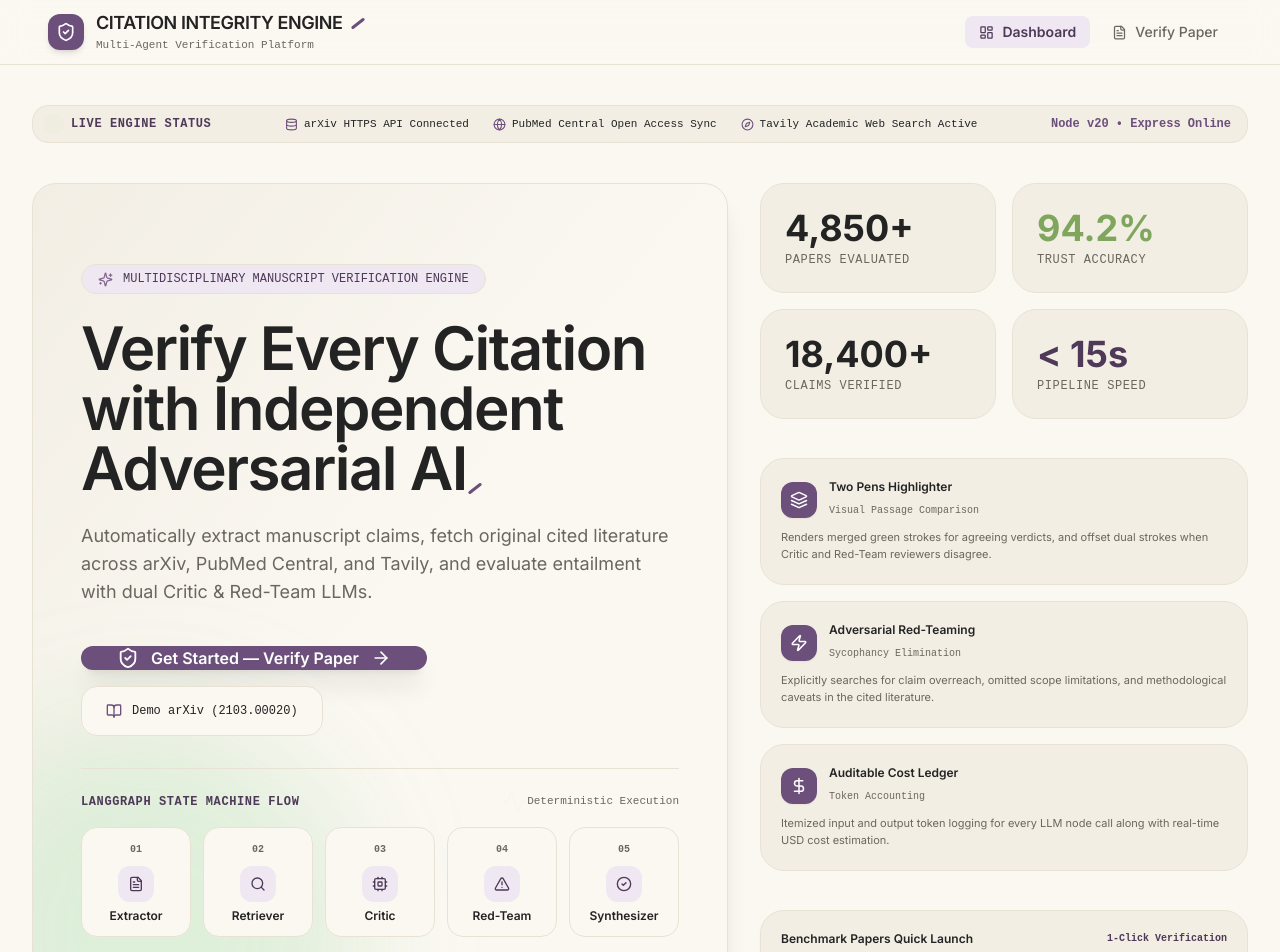
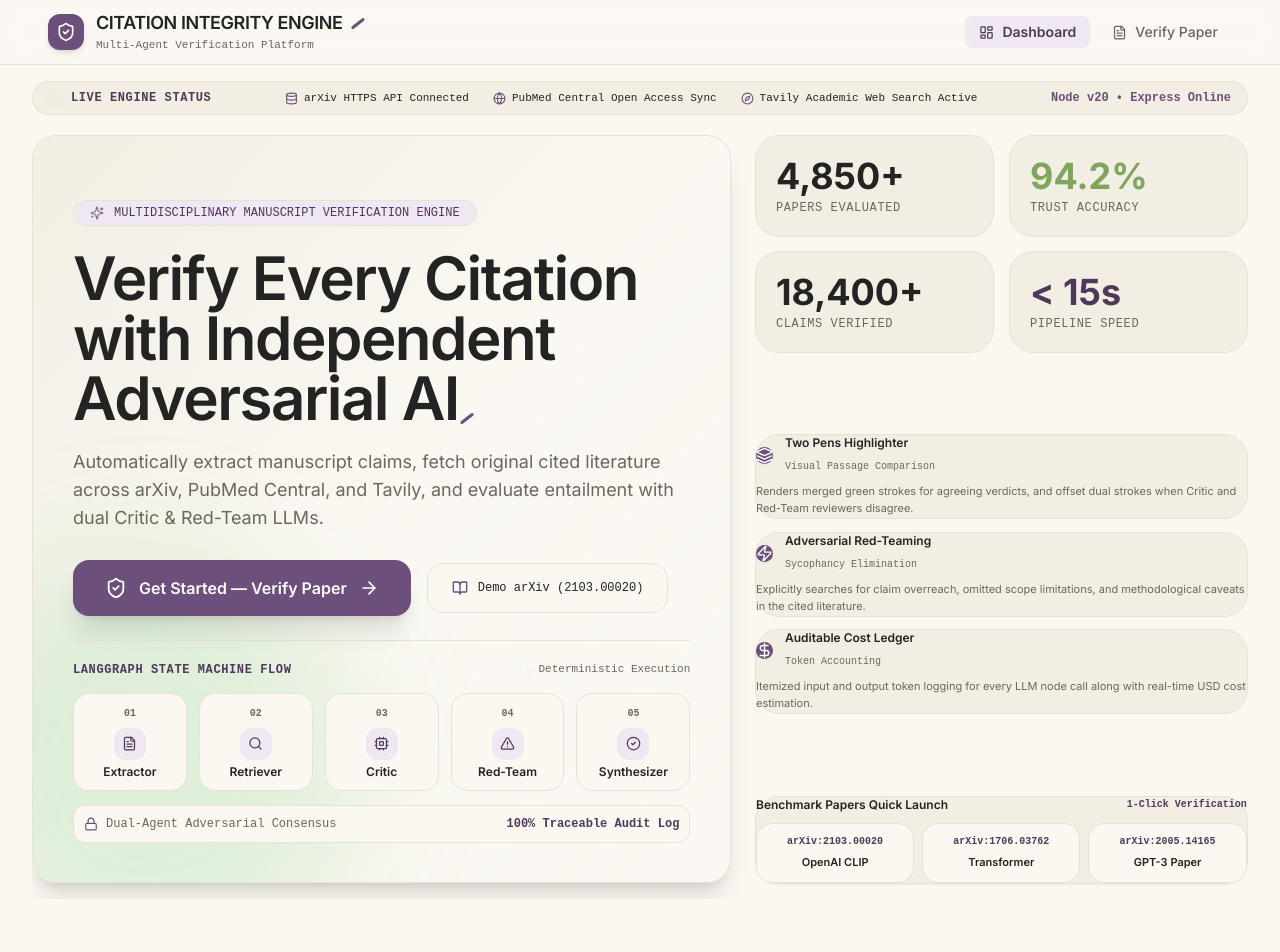
Before and after one commit to KanishJebaMathewM/Citation-Integrity-Engine, a React (Vite) app: page / in a window 1280 px wide. Shown: the top 952 px of the page. Built offline with nearby package versions, Linux system fonts and the light colour scheme.

Commit message:
fix: remove top empty space above Onboarding Dashboard cards

```diff
--- a/src/components/cie/Layout.tsx
+++ b/src/components/cie/Layout.tsx
@@ -12,8 +12,8 @@ export function ManuscriptLayout({
 }) {
   return (
     <div
-      className={`mx-auto flex w-full flex-col gap-10 px-4 sm:px-6 md:px-8 pb-28 pt-8 md:flex-row md:items-start md:gap-12 md:pb-16 ${
-        fullWidth ? "max-w-full px-4 sm:px-8 md:px-12" : "max-w-[1160px]"
+      className={`mx-auto flex w-full flex-col gap-6 px-4 sm:px-6 md:px-8 pb-28 md:flex-row md:items-start md:gap-12 md:pb-16 ${
+        fullWidth ? "max-w-full px-4 sm:px-8 md:px-12 pt-3 md:pt-4" : "max-w-[1160px] pt-8"
       }`}
     >
       <div className="min-w-0 flex-1 w-full">
--- a/src/screens/DashboardScreen.tsx
+++ b/src/screens/DashboardScreen.tsx
@@ -19,11 +19,11 @@ export default function DashboardScreen({ onGetStarted, onQuickStartArxiv }: Das
 
   return (
     <ManuscriptLayout fullWidth={true}>
-      <div className="py-2 space-y-10 overflow-hidden w-full">
+      <div className="pt-0 pb-4 space-y-5 overflow-hidden w-full">
 
         {/* LIVE STREAM TICKER MARQUEE */}
         <AnimatedReveal direction="down" delay={0}>
-          <div className="rounded-2xl border border-[var(--paper-deep)] bg-[var(--paper-dim)] px-4 py-2.5 flex items-center justify-between text-xs font-mono text-[var(--ink-faint)] overflow-hidden shadow-xs">
+          <div className="rounded-2xl border border-[var(--paper-deep)] bg-[var(--paper-dim)] px-4 py-2 flex items-center justify-between text-xs font-mono text-[var(--ink-faint)] overflow-hidden shadow-xs">
             <div className="flex items-center gap-3 shrink-0">
               <span className="flex h-2.5 w-2.5 rounded-full bg-[#3fb950] animate-ping" />
               <span className="font-semibold text-[var(--plum-deep)] uppercase tracking-wider">LIVE ENGINE STATUS</span>
@@ -46,10 +46,10 @@ export default function DashboardScreen({ onGetStarted, onQuickStartArxiv }: Das
         </AnimatedReveal>
 
         {/* MAIN SPLIT GRID: Left Large Hero/Pipeline Panel | Right Component Grid */}
-        <div className="grid grid-cols-1 lg:grid-cols-12 gap-8 items-stretch w-full">
+        <div className="grid grid-cols-1 lg:grid-cols-12 gap-6 items-stretch w-full">
 
           {/* LEFT SIDE: Large Featured Hero & Pipeline Box (7 Columns) */}
-          <div className="lg:col-span-7 flex flex-col justify-between rounded-3xl border border-[var(--paper-deep)] bg-gradient-to-br from-[var(--paper-dim)] via-[var(--paper)] to-[var(--plum-wash)]/60 p-8 md:p-12 shadow-xl relative overflow-hidden space-y-8">
+          <div className="lg:col-span-7 flex flex-col justify-between rounded-3xl border border-[var(--paper-deep)] bg-gradient-to-br from-[var(--paper-dim)] via-[var(--paper)] to-[var(--plum-wash)]/60 p-7 md:p-10 shadow-xl relative overflow-hidden space-y-6">
 
             {/* Scroll Parallax Background Orbs */}
             <div
@@ -61,10 +61,10 @@ export default function DashboardScreen({ onGetStarted, onQuickStartArxiv }: Das
               style={{ transform: `translateY(-${scrollY * 0.1}px)` }}
             />
 
-            <div className="relative z-10 space-y-6">
+            <div className="relative z-10 space-y-5">
               <AnimatedReveal direction="up" delay={100}>
-                <div className="inline-flex items-center gap-2.5 rounded-full border border-[var(--plum)]/30 bg-[var(--plum-wash)] px-4 py-1.5 text-xs font-mono font-medium text-[var(--plum-deep)] shadow-xs">
-                  <Sparkles size={15} className="text-[var(--plum)] animate-pulse" />
+                <div className="inline-flex items-center gap-2.5 rounded-full border border-[var(--plum)]/30 bg-[var(--plum-wash)] px-4 py-1 text-xs font-mono font-medium text-[var(--plum-deep)] shadow-xs">
+                  <Sparkles size={14} className="text-[var(--plum)] animate-pulse" />
                   <span>MULTIDISCIPLINARY MANUSCRIPT VERIFICATION ENGINE</span>
                 </div>
               </AnimatedReveal>
@@ -84,10 +84,10 @@ export default function DashboardScreen({ onGetStarted, onQuickStartArxiv }: Das
 
               {/* Action Buttons */}
               <AnimatedReveal direction="up" delay={400}>
-                <div className="flex flex-wrap items-center gap-4 pt-4">
+                <div className="flex flex-wrap items-center gap-4 pt-2">
                   <button
                     onClick={onGetStarted}
-                    className="group flex flex-1 sm:flex-initial items-center justify-center gap-3 rounded-2xl bg-[var(--plum)] px-9 py-4.5 text-base font-semibold text-white shadow-xl hover:bg-[var(--plum-deep)] hover:scale-[1.03] active:scale-[0.98] transition-all"
+                    className="group flex flex-1 sm:flex-initial items-center justify-center gap-3 rounded-2xl bg-[var(--plum)] px-8 py-4 text-base font-semibold text-white shadow-xl hover:bg-[var(--plum-deep)] hover:scale-[1.03] active:scale-[0.98] transition-all"
                   >
                     <ShieldCheck size={22} />
                     <span>Get Started — Verify Paper</span>
@@ -107,7 +107,7 @@ export default function DashboardScreen({ onGetStarted, onQuickStartArxiv }: Das
 
             {/* Embedded 5-Node Agent Execution Flow */}
             <AnimatedReveal direction="up" delay={500}>
-              <div className="relative z-10 space-y-4 border-t border-[var(--paper-deep)] pt-6">
+              <div className="relative z-10 space-y-3.5 border-t border-[var(--paper-deep)] pt-5">
                 <div className="flex items-center justify-between">
                   <span className="text-xs font-mono font-semibold uppercase tracking-wider text-[var(--plum-deep)]">
                     LangGraph State Machine Flow
@@ -130,11 +130,11 @@ export default function DashboardScreen({ onGetStarted, onQuickStartArxiv }: Das
                     return (
                       <div
                         key={idx}
-                        className="group rounded-2xl border border-[var(--paper-deep)] bg-[var(--paper)] p-3.5 text-center space-y-2 hover:border-[var(--plum)] hover:shadow-lg hover:-translate-y-1 transition-all flex flex-col items-center justify-between"
+                        className="group rounded-2xl border border-[var(--paper-deep)] bg-[var(--paper)] p-3 text-center space-y-1.5 hover:border-[var(--plum)] hover:shadow-lg hover:-translate-y-1 transition-all flex flex-col items-center justify-between"
                       >
                         <span className="font-mono text-[10px] text-[var(--ink-faint)] font-bold">{step.num}</span>
-                        <div className="flex h-9 w-9 items-center justify-center rounded-xl bg-[var(--plum-wash)] text-[var(--plum-deep)] group-hover:scale-110 group-hover:bg-[var(--plum)] group-hover:text-white transition-all">
-                          <IconComp size={16} />
+                        <div className="flex h-8 w-8 items-center justify-center rounded-xl bg-[var(--plum-wash)] text-[var(--plum-deep)] group-hover:scale-110 group-hover:bg-[var(--plum)] group-hover:text-white transition-all">
+                          <IconComp size={15} />
                         </div>
                         <span className="font-semibold text-xs text-[var(--ink)] block leading-none">
                           {step.title}
@@ -144,7 +144,7 @@ export default function DashboardScreen({ onGetStarted, onQuickStartArxiv }: Das
                   })}
                 </div>
 
-                <div className="rounded-xl border border-[var(--paper-deep)] bg-[var(--paper)] p-3 text-xs font-mono text-[var(--ink-faint)] flex items-center justify-between shadow-xs">
+                <div className="rounded-xl border border-[var(--paper-deep)] bg-[var(--paper)] p-2.5 text-xs font-mono text-[var(--ink-faint)] flex items-center justify-between shadow-xs">
                   <span className="flex items-center gap-2">
                     <Lock size={14} className="text-[var(--plum)]" />
                     Dual-Agent Adversarial Consensus
@@ -157,12 +157,12 @@ export default function DashboardScreen({ onGetStarted, onQuickStartArxiv }: Das
           </div>
 
           {/* RIGHT SIDE: Enclosed Component Grid (5 Columns) */}
-          <div className="lg:col-span-5 flex flex-col justify-between space-y-6">
+          <div className="lg:col-span-5 flex flex-col justify-between space-y-5">
 
             {/* 1. Platform Performance Stats (2x2 Grid) */}
-            <div className="grid grid-cols-2 gap-4">
+            <div className="grid grid-cols-2 gap-3.5">
               <AnimatedReveal direction="left" delay={150}>
-                <div className="rounded-3xl border border-[var(--paper-deep)] bg-[var(--paper-dim)] p-6 space-y-1 hover:border-[var(--plum)] hover:shadow-md transition-all">
+                <div className="rounded-3xl border border-[var(--paper-deep)] bg-[var(--paper-dim)] p-5 space-y-1 hover:border-[var(--plum)] hover:shadow-md transition-all">
                   <span className="font-[var(--font-display)] text-3xl md:text-4xl font-bold text-[var(--ink)] block">
                     4,850+
                   </span>
@@ -173,7 +173,7 @@ export default function DashboardScreen({ onGetStarted, onQuickStartArxiv }: Das
               </AnimatedReveal>
 
               <AnimatedReveal direction="left" delay={250}>
-                <div className="rounded-3xl border border-[var(--paper-deep)] bg-[var(--paper-dim)] p-6 space-y-1 hover:border-[var(--plum)] hover:shadow-md transition-all">
+                <div className="rounded-3xl border border-[var(--paper-deep)] bg-[var(--paper-dim)] p-5 space-y-1 hover:border-[var(--plum)] hover:shadow-md transition-all">
                   <span className="font-[var(--font-display)] text-3xl md:text-4xl font-bold text-[var(--hl-entails)] block">
                     94.2%
                   </span>
@@ -184,7 +184,7 @@ export default function DashboardScreen({ onGetStarted, onQuickStartArxiv }: Das
               </AnimatedReveal>
 
               <AnimatedReveal direction="left" delay={350}>
-                <div className="rounded-3xl border border-[var(--paper-deep)] bg-[var(--paper-dim)] p-6 space-y-1 hover:border-[var(--plum)] hover:shadow-md transition-all">
+                <div className="rounded-3xl border border-[var(--paper-deep)] bg-[var(--paper-dim)] p-5 space-y-1 hover:border-[var(--plum)] hover:shadow-md transition-all">
                   <span className="font-[var(--font-display)] text-3xl md:text-4xl font-bold text-[var(--ink)] block">
                     18,400+
                   </span>
@@ -195,7 +195,7 @@ export default function DashboardScreen({ onGetStarted, onQuickStartArxiv }: Das
               </AnimatedReveal>
 
               <AnimatedReveal direction="left" delay={450}>
-                <div className="rounded-3xl border border-[var(--paper-deep)] bg-[var(--paper-dim)] p-6 space-y-1 hover:border-[var(--plum)] hover:shadow-md transition-all">
+                <div className="rounded-3xl border border-[var(--paper-deep)] bg-[var(--paper-dim)] p-5 space-y-1 hover:border-[var(--plum)] hover:shadow-md transition-all">
                   <span className="font-[var(--font-display)] text-3xl md:text-4xl font-bold text-[var(--plum-deep)] block">
                     &lt; 15s
                   </span>
@@ -207,12 +207,12 @@ export default function DashboardScreen({ onGetStarted, onQuickStartArxiv }: Das
             </div>
 
             {/* 2. Platform Feature Cards Stack */}
-            <div className="space-y-4">
+            <div className="space-y-3">
               <AnimatedReveal direction="up" delay={200}>
-                <div className="rounded-3xl border border-[var(--paper-deep)] bg-[var(--paper-dim)] p-5 space-y-2 hover:border-[var(--plum)] hover:shadow-md transition-all">
+                <div className="rounded-3xl border border-[var(--paper-deep)] bg-[var(--paper-dim)] p-4.5 space-y-1.5 hover:border-[var(--plum)] hover:shadow-md transition-all">
                   <div className="flex items-center gap-3">
-                    <div className="flex h-9 w-9 items-center justify-center rounded-xl bg-[var(--plum)] text-white shadow-sm shrink-0">
-                      <Layers size={18} />
+                    <div className="flex h-8.5 w-8.5 items-center justify-center rounded-xl bg-[var(--plum)] text-white shadow-sm shrink-0">
+                      <Layers size={17} />
                     </div>
                     <div>
                       <h3 className="font-semibold text-xs text-[var(--ink)]">Two Pens Highlighter</h3>
@@ -226,10 +226,10 @@ export default function DashboardScreen({ onGetStarted, onQuickStartArxiv }: Das
               </AnimatedReveal>
 
               <AnimatedReveal direction="up" delay={300}>
-                <div className="rounded-3xl border border-[var(--paper-deep)] bg-[var(--paper-dim)] p-5 space-y-2 hover:border-[var(--plum)] hover:shadow-md transition-all">
+                <div className="rounded-3xl border border-[var(--paper-deep)] bg-[var(--paper-dim)] p-4.5 space-y-1.5 hover:border-[var(--plum)] hover:shadow-md transition-all">
                   <div className="flex items-center gap-3">
-                    <div className="flex h-9 w-9 items-center justify-center rounded-xl bg-[var(--plum)] text-white shadow-sm shrink-0">
-                      <Zap size={18} />
+                    <div className="flex h-8.5 w-8.5 items-center justify-center rounded-xl bg-[var(--plum)] text-white shadow-sm shrink-0">
+                      <Zap size={17} />
                     </div>
                     <div>
                       <h3 className="font-semibold text-xs text-[var(--ink)]">Adversarial Red-Teaming</h3>
@@ -243,10 +243,10 @@ export default function DashboardScreen({ onGetStarted, onQuickStartArxiv }: Das
               </AnimatedReveal>
 
               <AnimatedReveal direction="up" delay={400}>
-                <div className="rounded-3xl border border-[var(--paper-deep)] bg-[var(--paper-dim)] p-5 space-y-2 hover:border-[var(--plum)] hover:shadow-md transition-all">
+                <div className="rounded-3xl border border-[var(--paper-deep)] bg-[var(--paper-dim)] p-4.5 space-y-1.5 hover:border-[var(--plum)] hover:shadow-md transition-all">
                   <div className="flex items-center gap-3">
-                    <div className="flex h-9 w-9 items-center justify-center rounded-xl bg-[var(--plum)] text-white shadow-sm shrink-0">
-                      <DollarSign size={18} />
+                    <div className="flex h-8.5 w-8.5 items-center justify-center rounded-xl bg-[var(--plum)] text-white shadow-sm shrink-0">
+                      <DollarSign size={17} />
                     </div>
                     <div>
                       <h3 className="font-semibold text-xs text-[var(--ink)]">Auditable Cost Ledger</h3>
@@ -262,7 +262,7 @@ export default function DashboardScreen({ onGetStarted, onQuickStartArxiv }: Das
 
             {/* 3. One-Click Benchmark Paper Launchers */}
             <AnimatedReveal direction="up" delay={500}>
-              <div className="rounded-3xl border border-[var(--paper-deep)] bg-[var(--paper-dim)] p-5 space-y-3 shadow-sm">
+              <div className="rounded-3xl border border-[var(--paper-deep)] bg-[var(--paper-dim)] p-4.5 space-y-2.5 shadow-sm">
                 <div className="flex items-center justify-between">
                   <span className="text-xs font-semibold text-[var(--ink)]">
                     Benchmark Papers Quick Launch
@@ -270,7 +270,7 @@ export default function DashboardScreen({ onGetStarted, onQuickStartArxiv }: Das
                   <span className="text-[10px] font-mono text-[var(--plum-deep)] font-semibold">1-Click Verification</span>
                 </div>
 
-                <div className="grid grid-cols-3 gap-2.5">
+                <div className="grid grid-cols-3 gap-2">
                   {[
                     { id: '2103.00020', name: 'OpenAI CLIP' },
                     { id: '1706.03762', name: 'Transformer' },
@@ -279,7 +279,7 @@ export default function DashboardScreen({ onGetStarted, onQuickStartArxiv }: Das
                     <button
                       key={p.id}
                       onClick={() => onQuickStartArxiv(p.id)}
-                      className="group rounded-2xl border border-[var(--paper-deep)] bg-[var(--paper)] p-3 text-center hover:border-[var(--plum)] hover:shadow-lg transition-all"
+                      className="group rounded-2xl border border-[var(--paper-deep)] bg-[var(--paper)] p-2.5 text-center hover:border-[var(--plum)] hover:shadow-lg transition-all"
                     >
                       <span className="font-mono text-[10px] text-[var(--plum-deep)] font-semibold block">
                         arXiv:{p.id}
```
